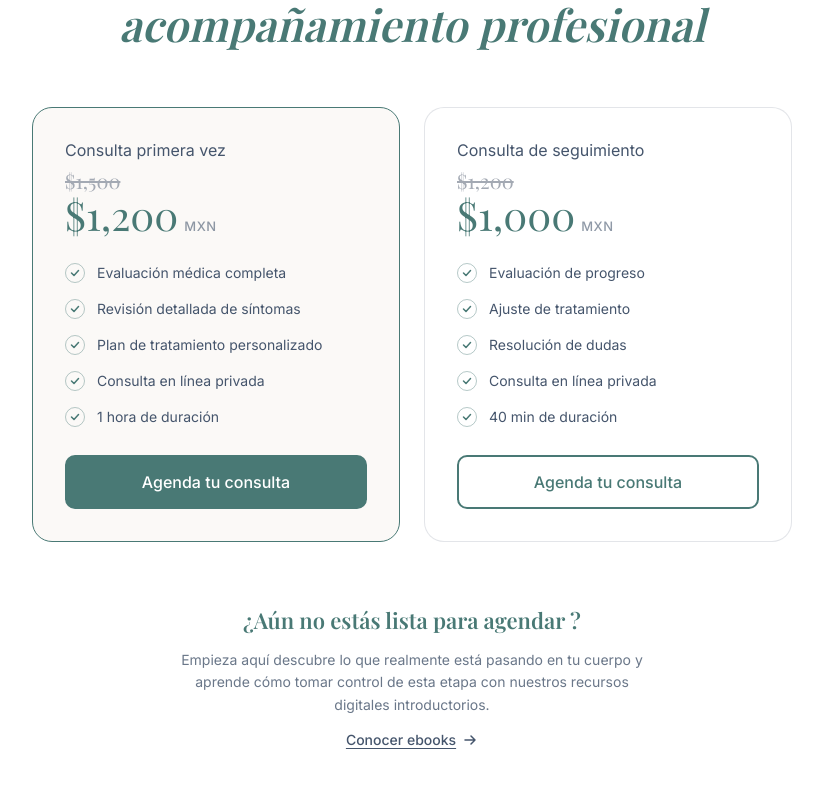
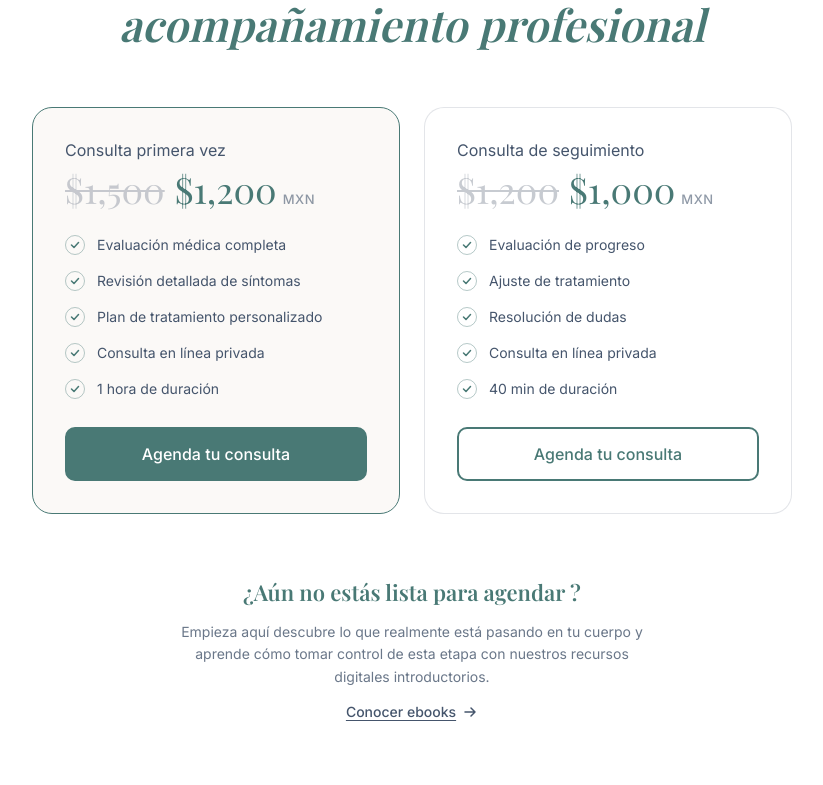
Before and after one commit to vadai-ia/mennasalud, a React (Vite) app: page / in a window 1280 px wide. Shown: the part 6089-6874 px from the top of the page, without its empty margins (228-1051 px from the left). Built offline with nearby package versions, Linux system fonts and the light colour scheme; a web font is replaced by a local one.

Commit message:
Display pricing inline: strikethrough and current price on same line
Co-Authored-By: Claude Opus 4.6 (1M context) <noreply@anthropic.com>

```diff
--- a/src/components/sections/PlansSection.module.css
+++ b/src/components/sections/PlansSection.module.css
@@ -68,23 +68,25 @@
 
 .priceBlock {
   display: flex;
-  flex-direction: column;
-  gap: 4px;
+  flex-wrap: wrap;
+  align-items: baseline;
+  gap: 10px;
 }
 
 .originalPrice {
   font-family: var(--font-heading);
-  font-size: 20px;
+  font-size: 36px;
   font-weight: 400;
   color: #a3a9b3;
   text-decoration: line-through;
   text-decoration-thickness: 1.5px;
   line-height: 1;
+  opacity: 0.6;
 }
 
 .price {
   font-family: var(--font-heading);
-  font-size: 40px;
+  font-size: 36px;
   font-weight: 400;
   color: var(--color-primary);
   line-height: 1;
```
